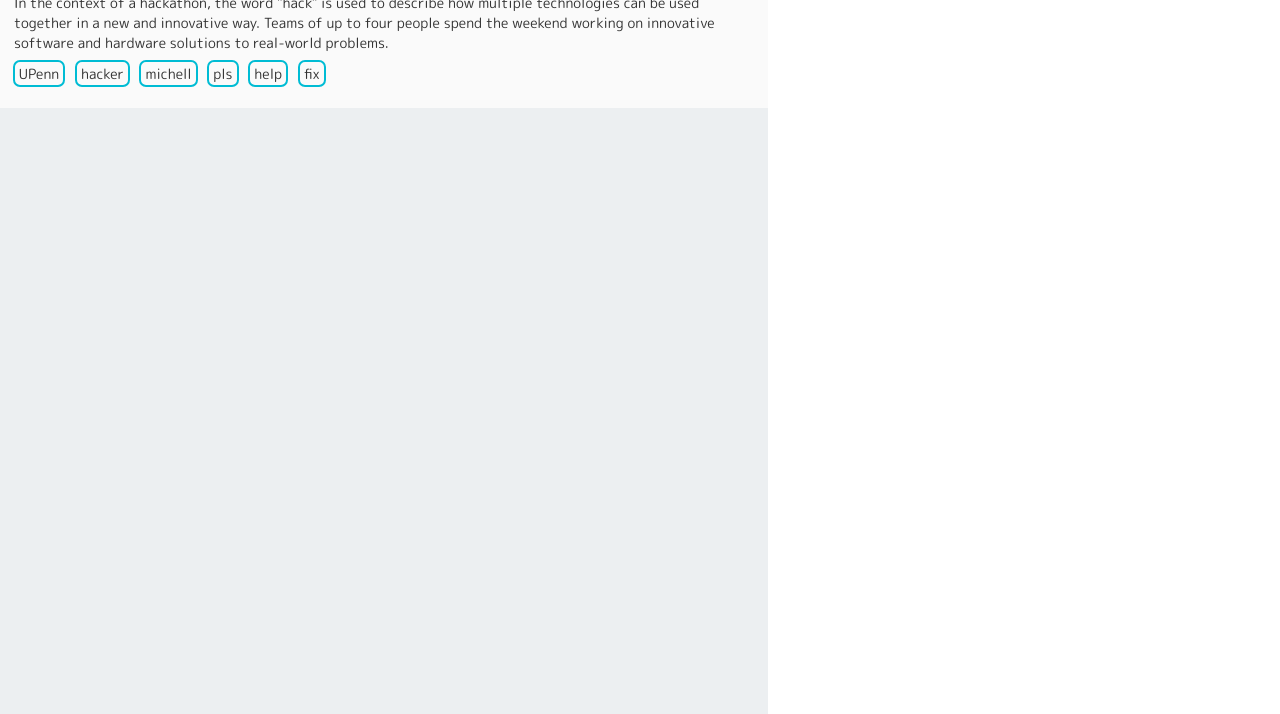
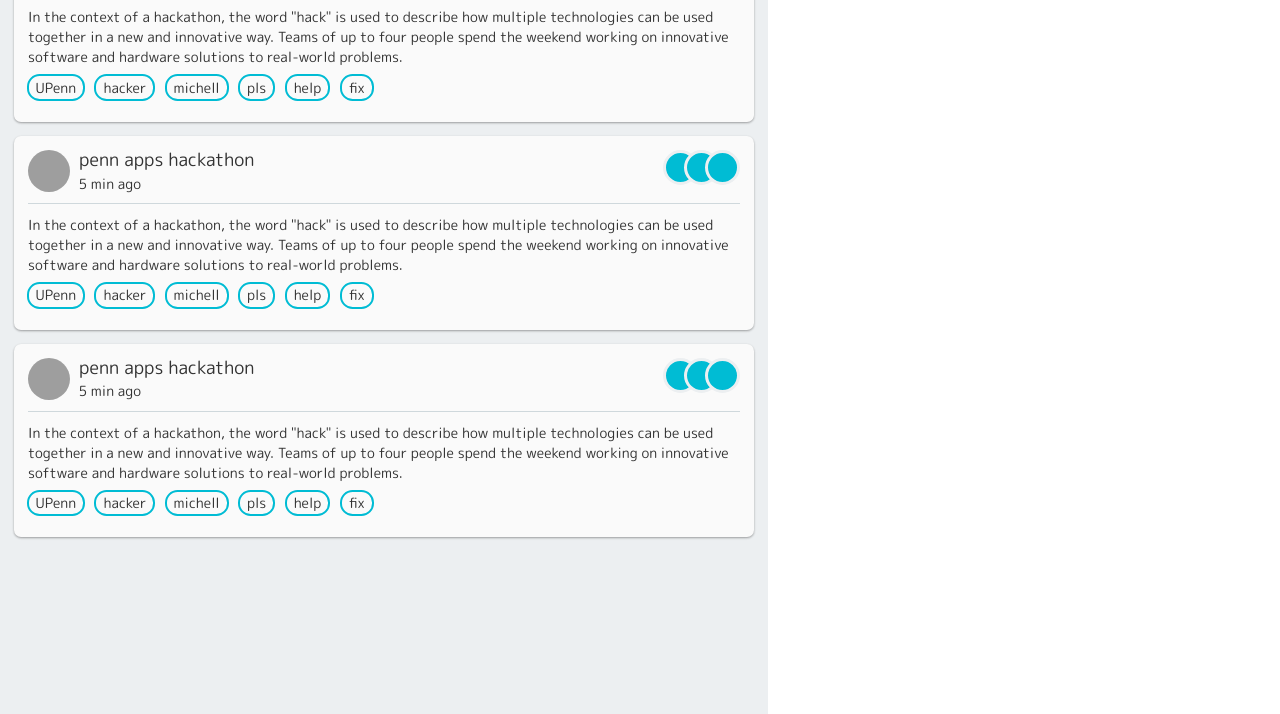
Before and after one commit to grychi/spot, a website: page www/index.html in a window 1280 px wide. Shown: the part 137-851 px from the top of the page. Drawn offline with nearby package versions, Linux system fonts and the light colour scheme; some packages are replaced by stand-ins of ours; grey boxes are pictures that could not be loaded.

Commit message:
smoll styling edits

```diff
--- a/www/css/style.css
+++ b/www/css/style.css
@@ -46,10 +46,13 @@ form.form-inline.my-2.my-lg-0 {
 }
 
 .activity {
-	width: 100%;
+	width: calc(100% - 2em);
 	padding: 1em;
 	background-color: #FAFAFA;
 	position: relative;
+	margin: 1em;
+	box-shadow: 0 1px 3px rgba(0,0,0,0.12), 0 1px 2px rgba(0,0,0,0.24);
+	border-radius: 0.5em;
 }
 
 #searchIn {
@@ -94,7 +97,7 @@ form.form-inline.my-2.my-lg-0 {
 	margin-top: 0.8em;
 	margin-bottom: 0.8em;
 	border: none;
-	border-bottom: solid 1px #607D8B;
+	border-bottom: solid 1px #CFD8DC;
 	width: 100%;
 }
 .attendees {
@@ -118,10 +121,10 @@ form.form-inline.my-2.my-lg-0 {
 }
 .tag {
 	display: inline-block;
-	padding: 0.3em;
+	padding: 0.3em 0.5em;
 	line-height: 1;
 	border: solid 2px #00bcd4;
-	border-radius: 0.5em;
+	border-radius: 0.9em;
 	margin: 0.5em 0.2em;
 }
 
--- a/www/index.html
+++ b/www/index.html
@@ -85,6 +85,66 @@
 				</div>
 			</div>
 		</div>
+
+
+		<div class="activity">
+			<div class="header">
+				<div class="icon"><img src="http://houseofbots.com/images/news/1373/cover.png"></div>
+				<h4 class="title">penn apps hackathon</h4>
+				<div class="timestamp">5 min ago</div>
+				<div class="attendees">
+					<div class="attendee"></div>
+					<div class="attendee"></div>
+					<div class="attendee"></div>
+				</div>
+			</div>
+			<hr>
+			<div class="body">
+				<div class="description">
+					In the context of a hackathon, the word "hack" is used to describe how multiple technologies can be used together
+					in a new and innovative way. Teams of up to four people spend the weekend working on innovative software and
+					hardware solutions to real-world problems.
+				</div>
+				<div class="tags">
+					<div class="tag">UPenn</div>
+					<div class="tag">hacker</div>
+					<div class="tag">michell</div>
+					<div class="tag">pls</div>
+					<div class="tag">help</div>
+					<div class="tag">fix</div>
+				</div>
+			</div>
+		</div>
+
+
+		<div class="activity">
+			<div class="header">
+				<div class="icon"><img src="http://houseofbots.com/images/news/1373/cover.png"></div>
+				<h4 class="title">penn apps hackathon</h4>
+				<div class="timestamp">5 min ago</div>
+				<div class="attendees">
+					<div class="attendee"></div>
+					<div class="attendee"></div>
+					<div class="attendee"></div>
+				</div>
+			</div>
+			<hr>
+			<div class="body">
+				<div class="description">
+					In the context of a hackathon, the word "hack" is used to describe how multiple technologies can be used together
+					in a new and innovative way. Teams of up to four people spend the weekend working on innovative software and
+					hardware solutions to real-world problems.
+				</div>
+				<div class="tags">
+					<div class="tag">UPenn</div>
+					<div class="tag">hacker</div>
+					<div class="tag">michell</div>
+					<div class="tag">pls</div>
+					<div class="tag">help</div>
+					<div class="tag">fix</div>
+				</div>
+			</div>
+		</div>
 	</div>
 
 	<div id="mapContainer">
```
